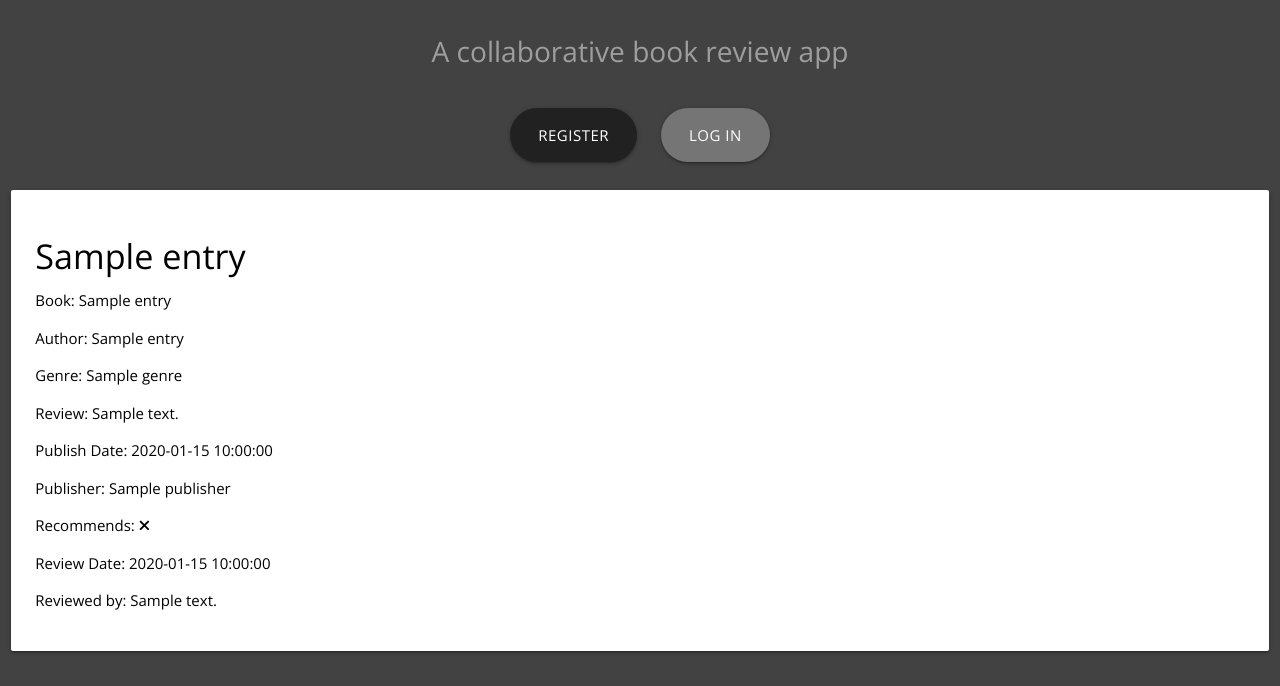
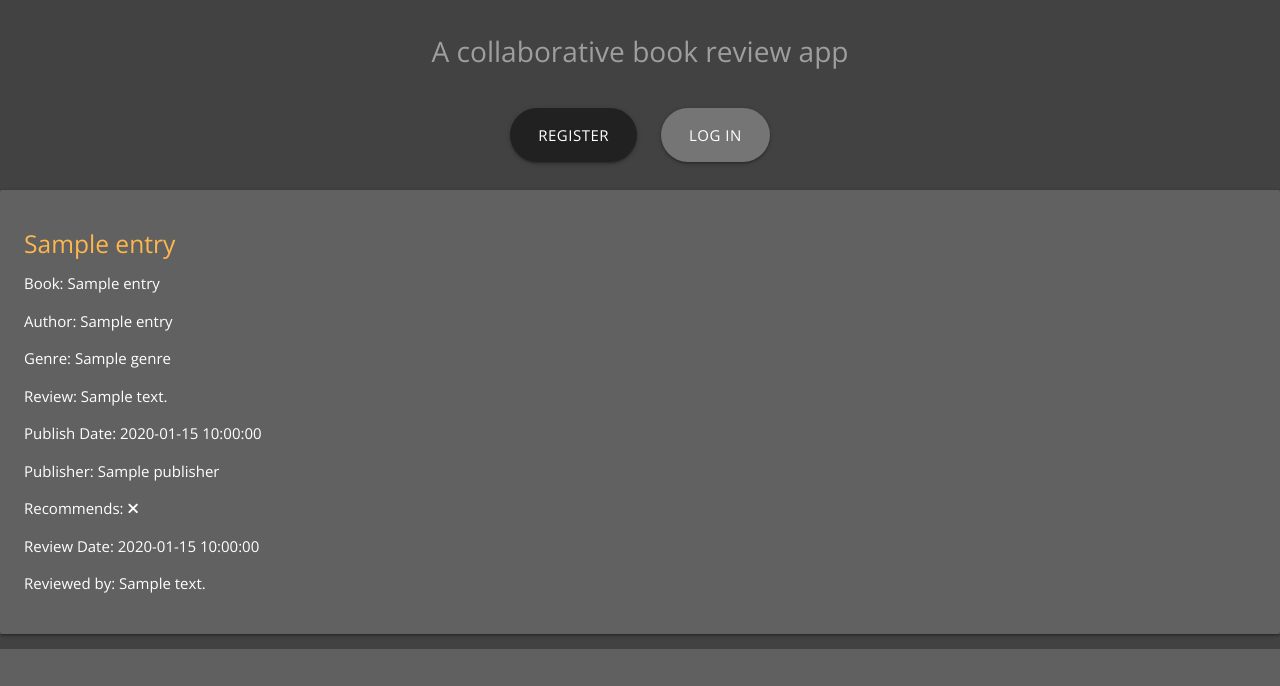
Before and after one commit to lrchnnng/jot-journal, a Flask app: page / in a window 1280 px wide. Shown: the part 188-874 px from the top of the page. After the commit the page ends 837 px from the top, so only its background shows below. Run offline with Flask 3, Linux system fonts and the light colour scheme; a database or web service that is not in the repository returns one stand-in record (values such as "Sample title"); some libraries are stand-ins or nearby versions; some web fonts are replaced.

Commit message:
styled entry cards

```diff
--- a/static/css/style.css
+++ b/static/css/style.css
@@ -16,6 +16,10 @@ h2 {
 h3 {
     font-family: 'Fredericka the Great', sans-serif;
     font-size: clamp(2rem, 1.4886rem + 2.5568vw, 3.125rem);
+}
+
+h5 {
+    font-size: ;
 }
 
 /* Flashes styling*/
--- a/templates/index.html
+++ b/templates/index.html
@@ -17,10 +17,10 @@
 
   <!-- generates a card for each entry -->
   {% for entry in entries %}
-  <div class="row s12">
-    <div class="col s12">
-      <div class="card-panel white black-text left-align">
-        <h4>{{ entry.entry_title }}</h4>
+  <div class="rows 12 m10 offset-m1 ">
+    <div class="col">
+      <div class="card-panel grey darken-2 white-text left-align">
+        <h5 class="orange-text text-lighten-2">{{ entry.entry_title }}</h5>
         <p>Book: <strong>{{ entry.book_title }}</strong></p>
         <p>Author: {{ entry.author_name }}</p>
         <p>Genre: {{ entry.genre }}</p>
```
